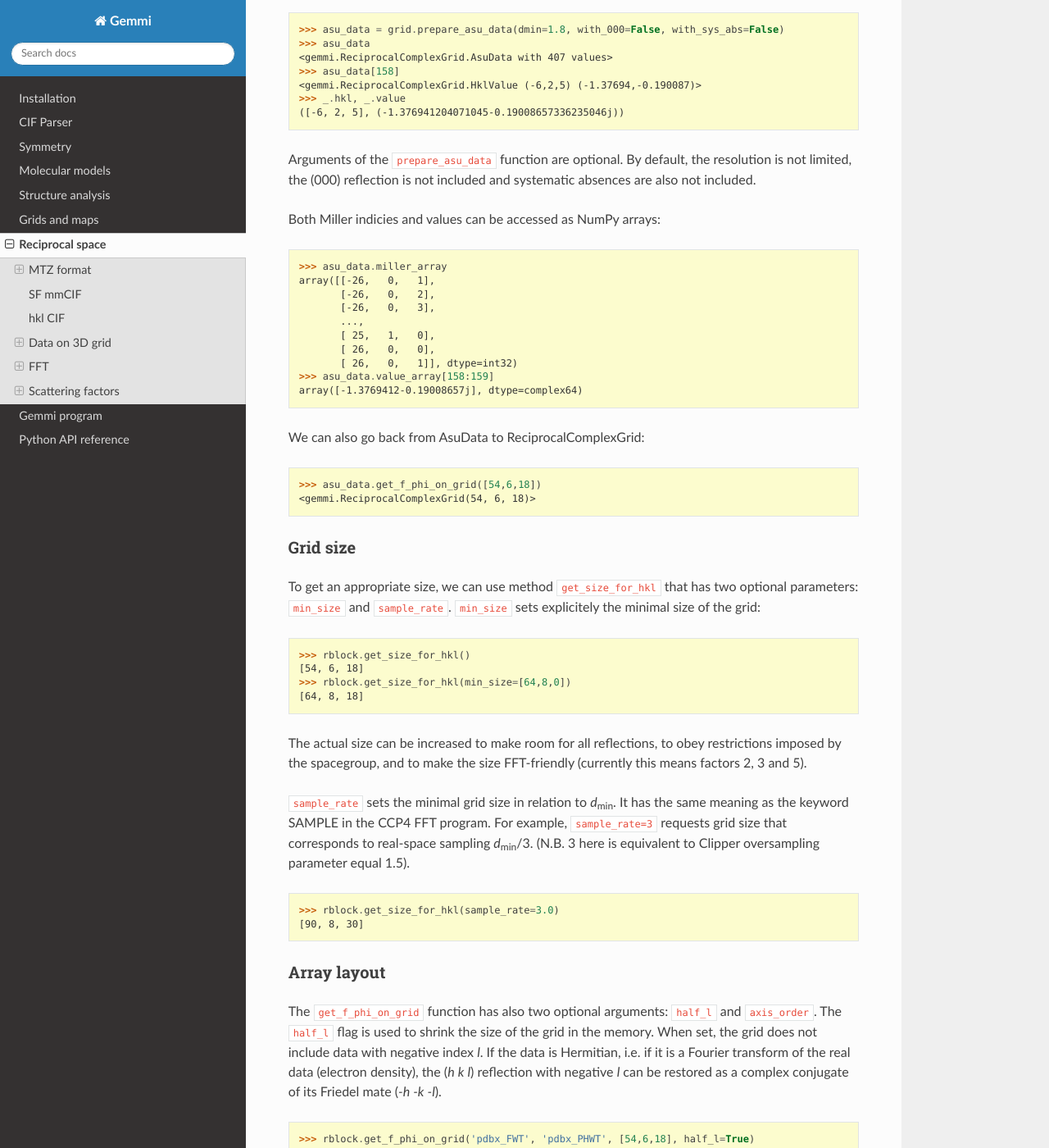
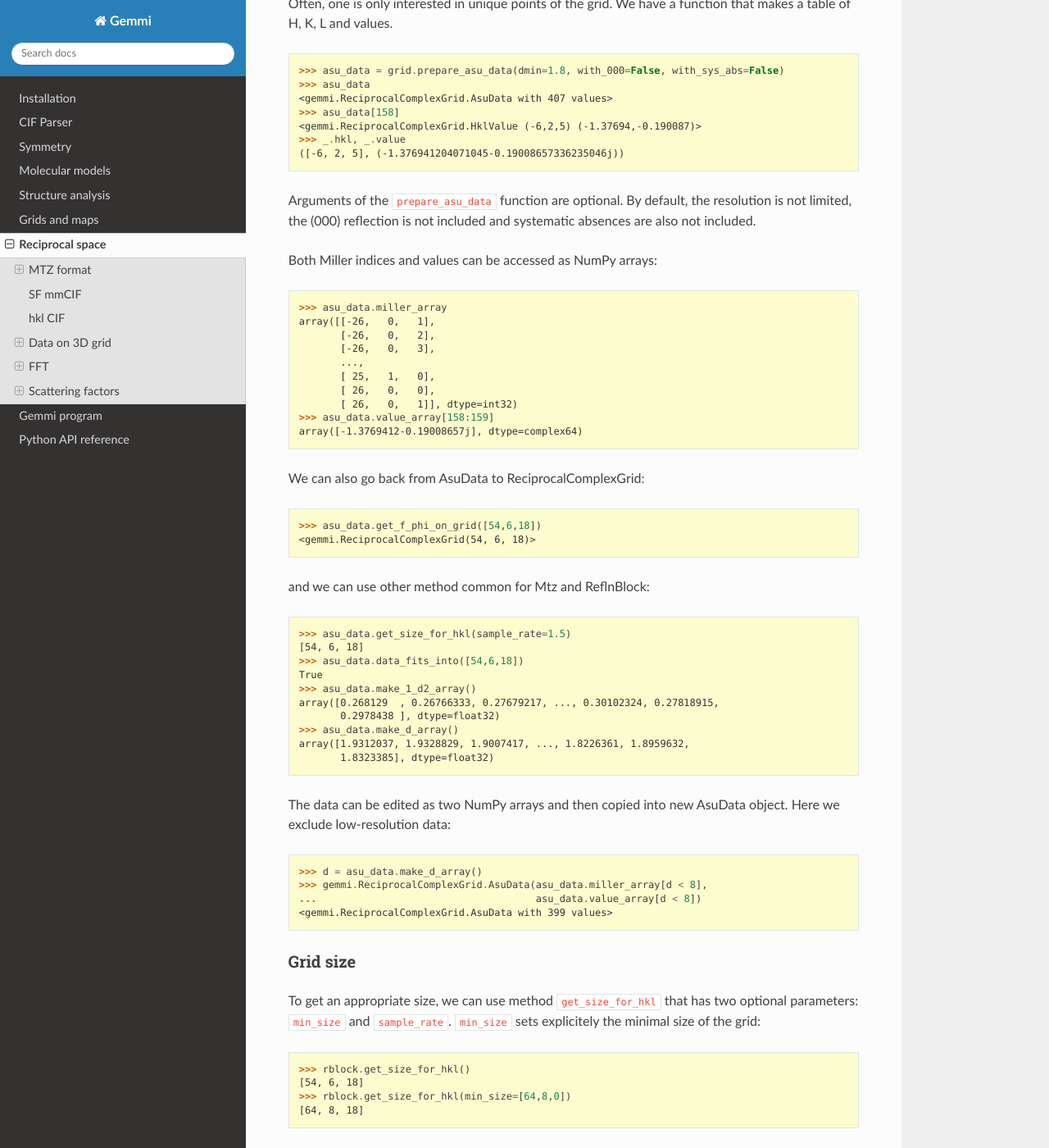
Before and after one commit to project-gemmi/gemmi, a Sphinx documentation site: the page built from docs/hkl.rst, in a window 1280 px wide and 1400 px high, scrolled down 16866 px. Shown: the whole window at 82% size. Built offline with Sphinx 7.4.7 and the Read the Docs theme 2.0.0, drawn with Linux system fonts in a browser that asks for light colours.

Commit message:
python: more methods in AsuData

```diff
--- a/docs/hkl.rst
+++ b/docs/hkl.rst
@@ -876,7 +876,11 @@ We can also iterate over points of the grid.
   >>> grid.to_hkl(point)
   [-1, -1, -1]
 
+
 .. _asu_data:
+
+AsuData
+-------
 
 Often, one is only interested in unique points of the grid.
 We have a function that makes a table of H, K, L and values.
@@ -895,7 +899,7 @@ Arguments of the ``prepare_asu_data`` function are optional.
 By default, the resolution is not limited, the (000) reflection is not included
 and systematic absences are also not included.
 
-Both Miller indicies and values can be accessed as NumPy arrays:
+Both Miller indices and values can be accessed as NumPy arrays:
 
 .. doctest::
   :skipif: numpy is None
@@ -917,6 +921,31 @@ We can also go back from AsuData to ReciprocalComplexGrid:
 
   >>> asu_data.get_f_phi_on_grid([54,6,18])
   <gemmi.ReciprocalComplexGrid(54, 6, 18)>
+
+and we can use other method common for Mtz and ReflnBlock:
+
+.. doctest::
+
+  >>> asu_data.get_size_for_hkl(sample_rate=1.5)
+  [54, 6, 18]
+  >>> asu_data.data_fits_into([54,6,18])
+  True
+  >>> asu_data.make_1_d2_array()
+  array([0.268129  , 0.26766333, 0.27679217, ..., 0.30102324, 0.27818915,
+         0.2978438 ], dtype=float32)
+  >>> asu_data.make_d_array()
+  array([1.9312037, 1.9328829, 1.9007417, ..., 1.8226361, 1.8959632,
+         1.8323385], dtype=float32)
+
+The data can be edited as two NumPy arrays and then copied into new AsuData
+object. Here we exclude low-resolution data:
+
+.. doctest::
+
+  >>> d = asu_data.make_d_array()
+  >>> gemmi.ReciprocalComplexGrid.AsuData(asu_data.miller_array[d < 8],
+  ...                                     asu_data.value_array[d < 8])
+  <gemmi.ReciprocalComplexGrid.AsuData with 399 values>
 
 
 .. _grid_size:
```
Also changed, not shown: docs/install.rst (+5 -3 lines), 1 other file.
